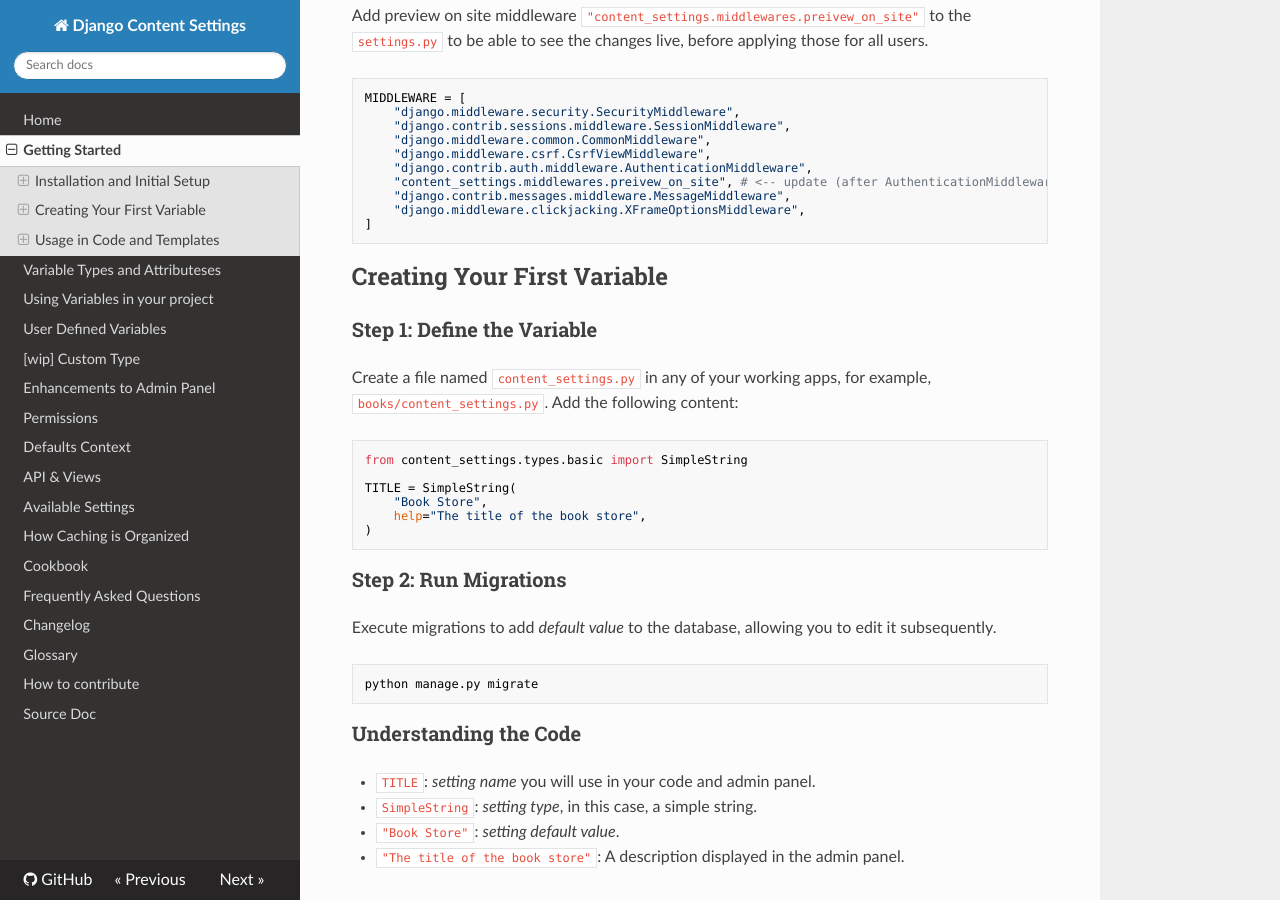
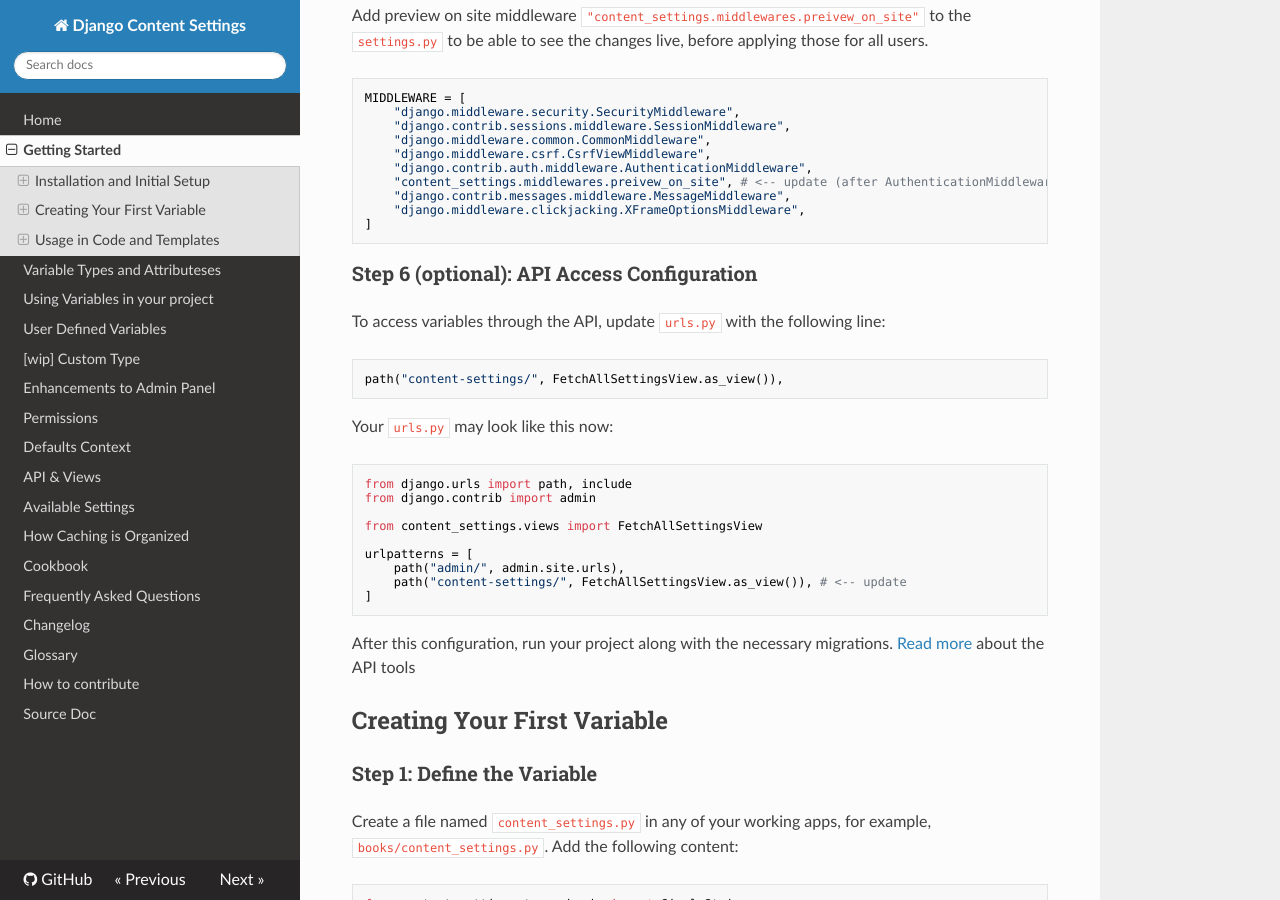
Before and after one commit to occipital/django-content-settings, an MkDocs documentation site: the page built from docs/first.md, in a window 1280 px wide and 900 px high, scrolled down 1577 px. Built offline with MkDocs 1.6.1, drawn with Linux system fonts in a browser that asks for light colours; nearby versions of some CDN libraries.

Commit message:
API for getting all settings in one call #99

````diff
--- a/docs/first.md
+++ b/docs/first.md
@@ -76,6 +76,30 @@ MIDDLEWARE = [
 ]
 ```
 
+### Step 6 (optional): API Access Configuration
+
+To access variables through the API, update `urls.py` with the following line:
+
+```python
+path("content-settings/", FetchAllSettingsView.as_view()),
+```
+
+Your `urls.py` may look like this now:
+
+```python
+from django.urls import path, include
+from django.contrib import admin
+
+from content_settings.views import FetchAllSettingsView
+
+urlpatterns = [
+    path("admin/", admin.site.urls),
+    path("content-settings/", FetchAllSettingsView.as_view()), # <-- update
+]
+```
+
+After this configuration, run your project along with the necessary migrations. [Read more](api.md) about the API tools
+
 ## Creating Your First Variable
 
 ### Step 1: Define the Variable
````
Also changed, not shown: docs/api.md (+20 -1 lines), 3 other files.
